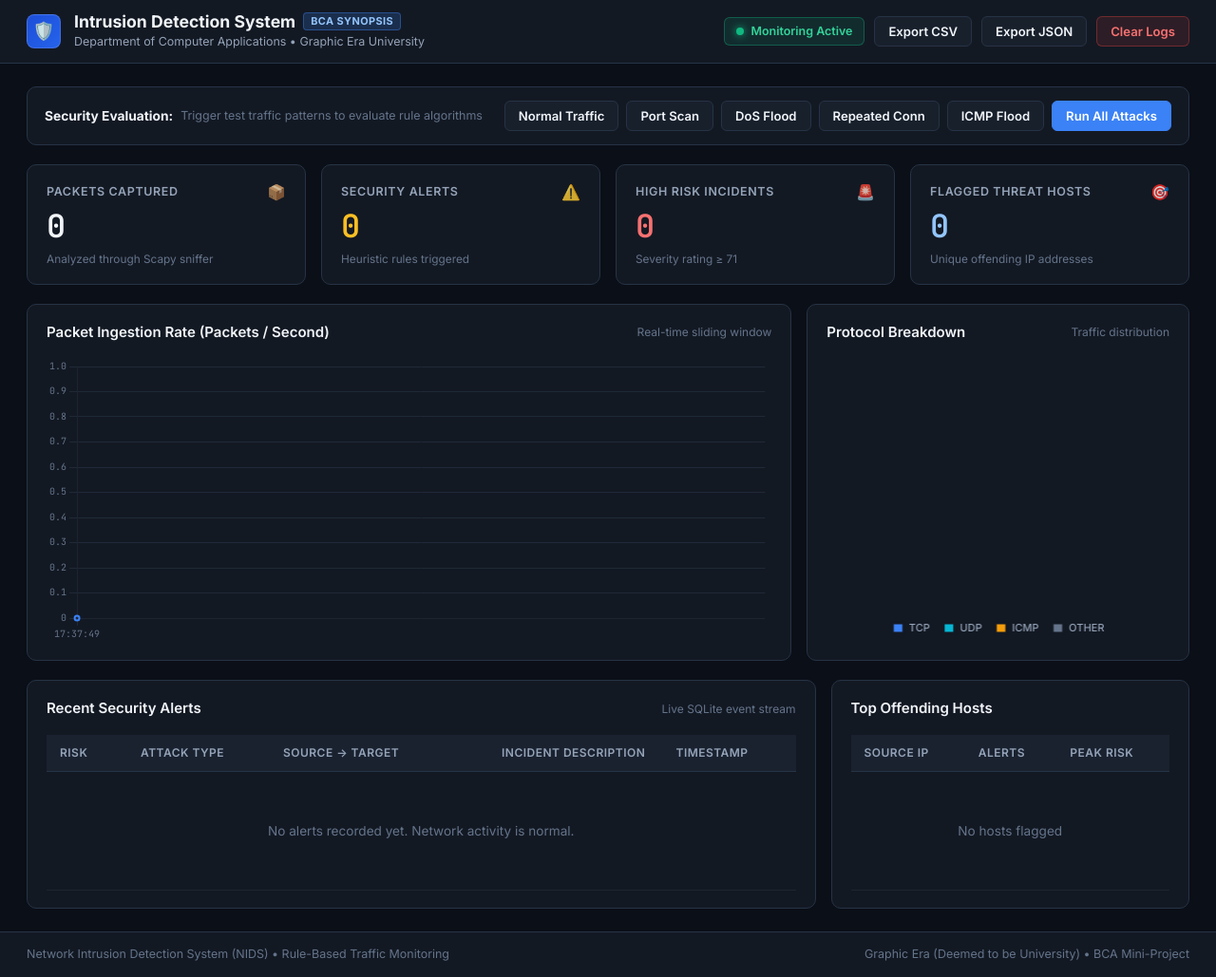
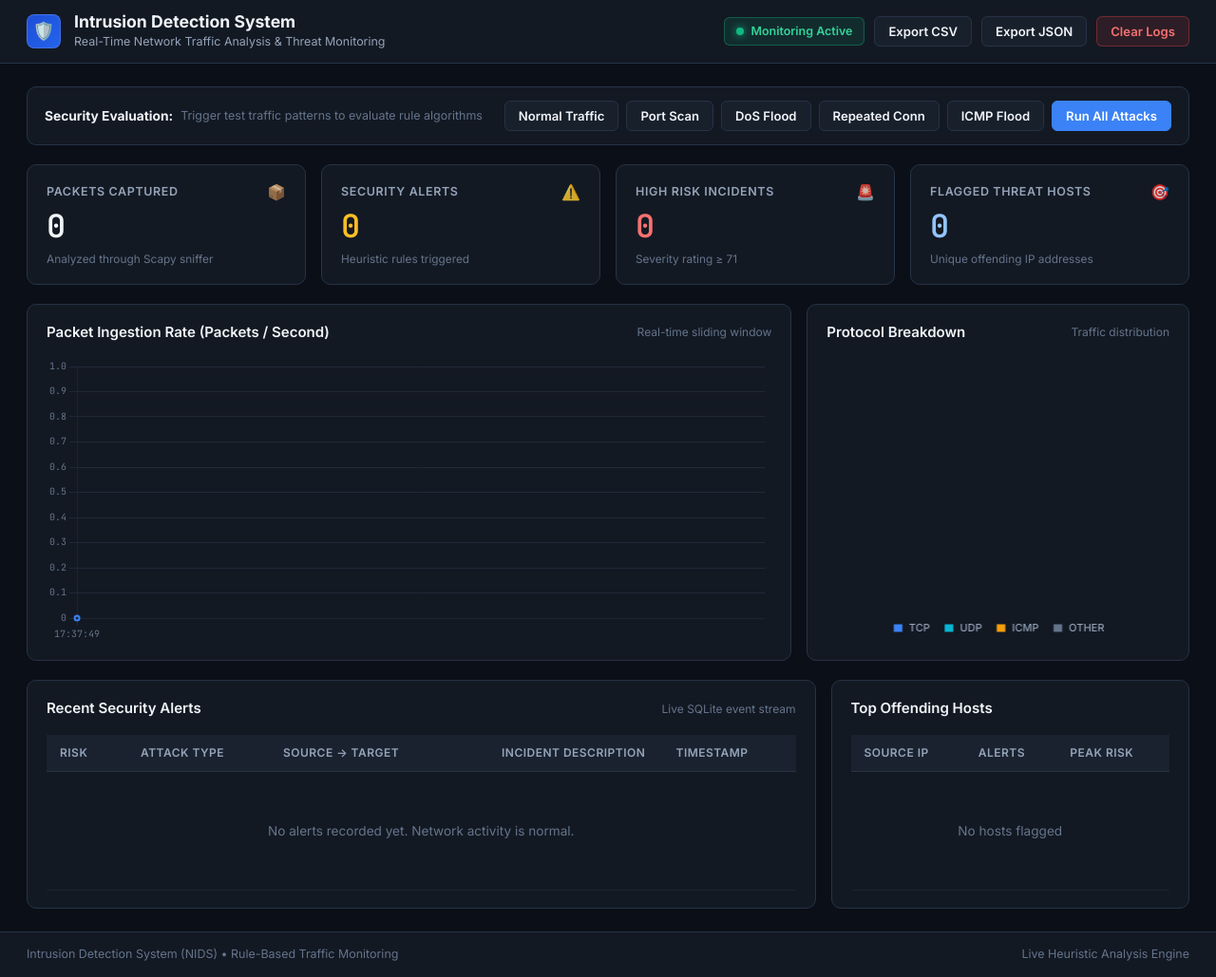
Before and after one commit to prai-10/intrusion-detection-system, a Flask app: page / in a window 1280 px wide. Shown: the whole page at 95% size. Run offline with Flask 3, Linux system fonts and the light colour scheme; data that the repository does not hold is empty.

Commit message:
chore: remove college and BCA mentions, keep clean title Intrusion Detection System

```diff
--- a/web/templates/index.html
+++ b/web/templates/index.html
@@ -15,11 +15,8 @@
     <div class="brand-section">
       <div class="brand-logo">🛡️</div>
       <div class="brand-text">
-        <h1>
-          Intrusion Detection System
-          <span class="project-tag">BCA SYNOPSIS</span>
-        </h1>
-        <p>Department of Computer Applications &bull; Graphic Era University</p>
+        <h1>Intrusion Detection System</h1>
+        <p>Real-Time Network Traffic Analysis & Threat Monitoring</p>
       </div>
     </div>
 
@@ -197,8 +194,8 @@
 
   <!-- Page Footer -->
   <footer>
-    <span>Network Intrusion Detection System (NIDS) &bull; Rule-Based Traffic Monitoring</span>
-    <span>Graphic Era (Deemed to be University) &bull; BCA Mini-Project</span>
+    <span>Intrusion Detection System (NIDS) &bull; Rule-Based Traffic Monitoring</span>
+    <span>Live Heuristic Analysis Engine</span>
   </footer>
 
   <script src="/static/js/dashboard.js?v=2.1"></script>
```
